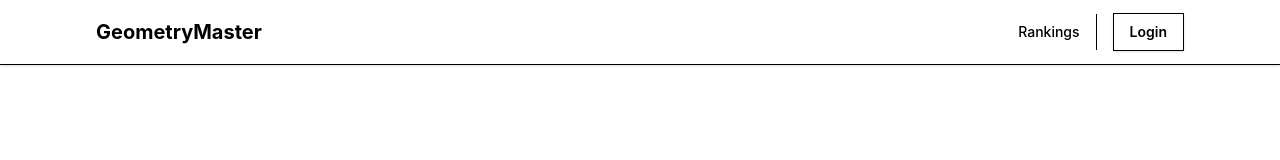
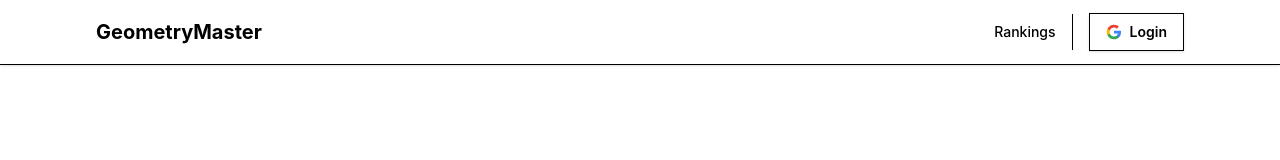
Before and after one commit to intzzzero/geometrymaster, a Next.js app: page / in a window 1280 px wide. Shown: the top 160 px of the page. Built offline with nearby package versions, Linux system fonts and the light colour scheme; no server answers; a web font is replaced by a local one.

Commit message:
add google logo

```diff
--- a/src/components/Navigation.tsx
+++ b/src/components/Navigation.tsx
@@ -87,15 +87,27 @@
 									{onSignInRedirect ? (
 										<button
 											onClick={onSignInRedirect}
-											className="btn-secondary text-sm px-4 py-2"
+											className="btn-secondary text-sm px-4 py-2 flex items-center gap-2"
 										>
+											<svg width="16" height="16" viewBox="0 0 24 24" fill="none">
+												<path d="M22.56 12.25c0-.78-.07-1.53-.2-2.25H12v4.26h5.92c-.26 1.37-1.04 2.53-2.21 3.31v2.77h3.57c2.08-1.92 3.28-4.74 3.28-8.09z" fill="#4285F4"/>
+												<path d="M12 23c2.97 0 5.46-.98 7.28-2.66l-3.57-2.77c-.98.66-2.23 1.06-3.71 1.06-2.86 0-5.29-1.93-6.16-4.53H2.18v2.84C3.99 20.53 7.7 23 12 23z" fill="#34A853"/>
+												<path d="M5.84 14.09c-.22-.66-.35-1.36-.35-2.09s.13-1.43.35-2.09V7.07H2.18C1.43 8.55 1 10.22 1 12s.43 3.45 1.18 4.93l2.85-2.22.81-.62z" fill="#FBBC05"/>
+												<path d="M12 5.38c1.62 0 3.06.56 4.21 1.64l3.15-3.15C17.45 2.09 14.97 1 12 1 7.7 1 3.99 3.47 2.18 7.07l3.66 2.84c.87-2.6 3.3-4.53 6.16-4.53z" fill="#EA4335"/>
+											</svg>
 											Login
 										</button>
 									) : (
 										<button
 											onClick={onSignIn}
-											className="btn-secondary text-sm px-4 py-2"
+											className="btn-secondary text-sm px-4 py-2 flex items-center gap-2"
 										>
+											<svg width="16" height="16" viewBox="0 0 24 24" fill="none">
+												<path d="M22.56 12.25c0-.78-.07-1.53-.2-2.25H12v4.26h5.92c-.26 1.37-1.04 2.53-2.21 3.31v2.77h3.57c2.08-1.92 3.28-4.74 3.28-8.09z" fill="#4285F4"/>
+												<path d="M12 23c2.97 0 5.46-.98 7.28-2.66l-3.57-2.77c-.98.66-2.23 1.06-3.71 1.06-2.86 0-5.29-1.93-6.16-4.53H2.18v2.84C3.99 20.53 7.7 23 12 23z" fill="#34A853"/>
+												<path d="M5.84 14.09c-.22-.66-.35-1.36-.35-2.09s.13-1.43.35-2.09V7.07H2.18C1.43 8.55 1 10.22 1 12s.43 3.45 1.18 4.93l2.85-2.22.81-.62z" fill="#FBBC05"/>
+												<path d="M12 5.38c1.62 0 3.06.56 4.21 1.64l3.15-3.15C17.45 2.09 14.97 1 12 1 7.7 1 3.99 3.47 2.18 7.07l3.66 2.84c.87-2.6 3.3-4.53 6.16-4.53z" fill="#EA4335"/>
+											</svg>
 											Login
 										</button>
 									)}
@@ -172,8 +184,14 @@
 										}
 										setShowMobileMenu(false);
 									}}
-									className="block w-full text-left px-3 py-2 text-sm text-[--color-toss-blue] hover:bg-[--color-toss-blue-light] rounded-[--radius-toss] font-medium transition-colors"
+									className="block w-full text-left px-3 py-2 text-sm text-[--color-toss-blue] hover:bg-[--color-toss-blue-light] rounded-[--radius-toss] font-medium transition-colors flex items-center gap-2"
 								>
+									<svg width="16" height="16" viewBox="0 0 24 24" fill="none">
+										<path d="M22.56 12.25c0-.78-.07-1.53-.2-2.25H12v4.26h5.92c-.26 1.37-1.04 2.53-2.21 3.31v2.77h3.57c2.08-1.92 3.28-4.74 3.28-8.09z" fill="#4285F4"/>
+										<path d="M12 23c2.97 0 5.46-.98 7.28-2.66l-3.57-2.77c-.98.66-2.23 1.06-3.71 1.06-2.86 0-5.29-1.93-6.16-4.53H2.18v2.84C3.99 20.53 7.7 23 12 23z" fill="#34A853"/>
+										<path d="M5.84 14.09c-.22-.66-.35-1.36-.35-2.09s.13-1.43.35-2.09V7.07H2.18C1.43 8.55 1 10.22 1 12s.43 3.45 1.18 4.93l2.85-2.22.81-.62z" fill="#FBBC05"/>
+										<path d="M12 5.38c1.62 0 3.06.56 4.21 1.64l3.15-3.15C17.45 2.09 14.97 1 12 1 7.7 1 3.99 3.47 2.18 7.07l3.66 2.84c.87-2.6 3.3-4.53 6.16-4.53z" fill="#EA4335"/>
+									</svg>
 									Login
 								</button>
 							)}
```
